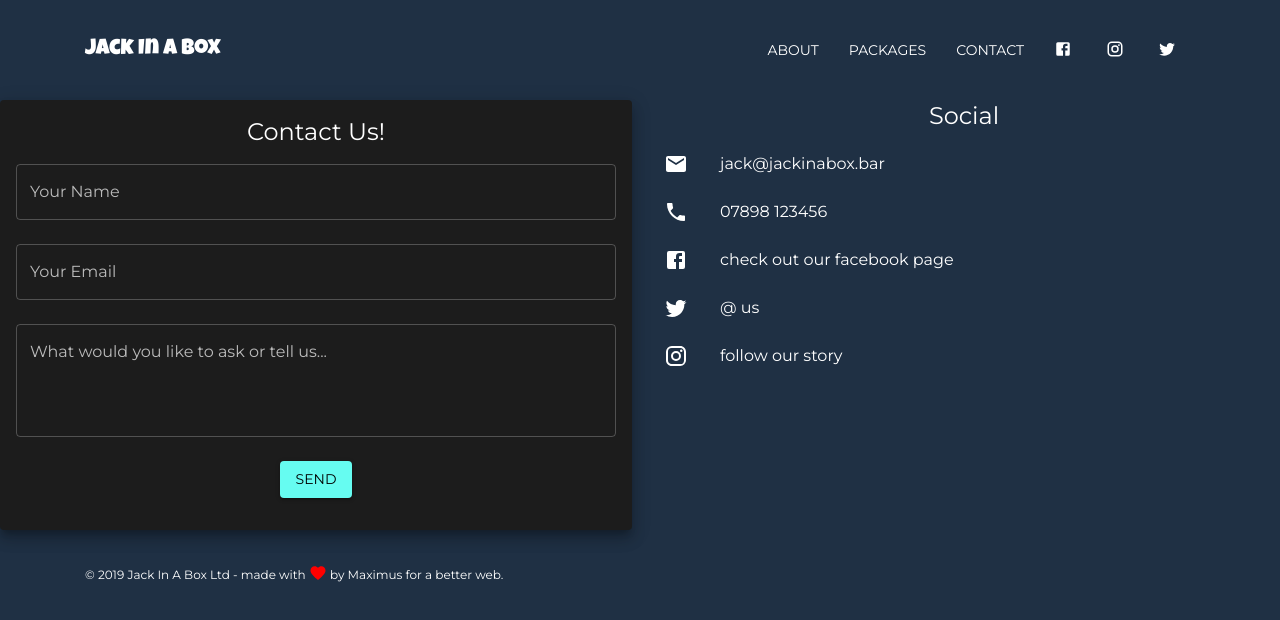
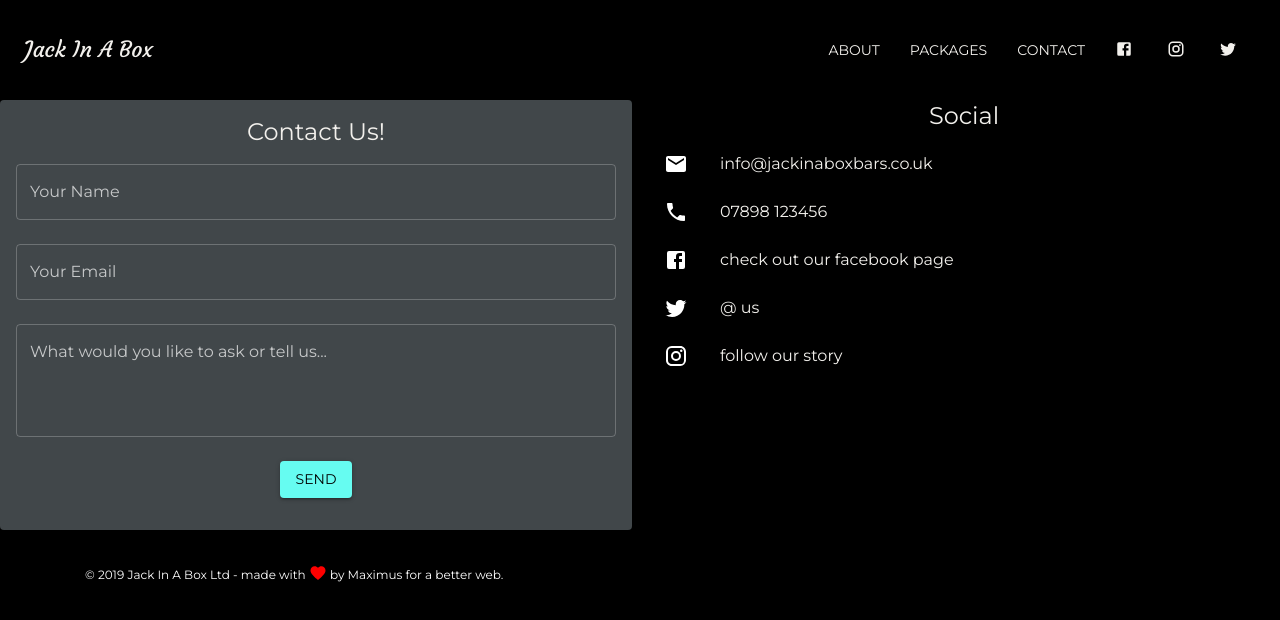
Before and after one commit to sdeagh/jackinabox, a React (Create React App) app: page /contact in a window 1280 px wide. Shown: the top 620 px of the page. Built offline with nearby package versions, Linux system fonts and the light colour scheme.

Commit message:
theme color change

```diff
--- a/public/index.html
+++ b/public/index.html
@@ -22,7 +22,7 @@
       work correctly both with client-side routing and a non-root public URL.
       Learn how to configure a non-root public URL by running `npm run build`.
     -->
-  <link href="https://fonts.googleapis.com/css?family=Luckiest+Guy|Montserrat&display=swap" rel="stylesheet">
+  <link href="https://fonts.googleapis.com/css?family=Courgette|Montserrat&display=swap" rel="stylesheet">
   <title>Jack In A Box</title>
 </head>
 
--- a/src/Contact/Contact.jsx
+++ b/src/Contact/Contact.jsx
@@ -47,7 +47,7 @@ function Contact(props) {
               <ListItemIcon>
                 <EmailIcon />
               </ListItemIcon>
-              <ListItemText primary="jack@jackinabox.bar" />
+              <ListItemText primary="info@jackinaboxbars.co.uk" />
             </ListItem>
             <ListItem button>
               <ListItemIcon>
--- a/src/Header/HeaderLinksStyle.jsx
+++ b/src/Header/HeaderLinksStyle.jsx
@@ -8,11 +8,9 @@ const HeaderLinksStyle = (theme) => ({
     listStyle: 'none',
     paddingTop: '0',
     paddingBottom: '0',
-    color: 'inherit',
   },
   listItem: {
     float: 'left',
-    color: 'inherit',
     position: 'relative',
     display: 'block',
     width: 'auto',
@@ -34,7 +32,7 @@ const HeaderLinksStyle = (theme) => ({
     padding: '0 !important',
   },
   navLink: {
-    color: 'inherit',
+    color: theme.palette.text.primary,
     position: 'relative',
     padding: '0.9375rem',
     fontWeight: '500',
@@ -46,7 +44,6 @@ const HeaderLinksStyle = (theme) => ({
     margin: '0px',
     display: 'inline-flex',
     '&:hover,&:focus': {
-      color: 'inherit',
       background: 'rgba(200, 200, 200, 0.2)',
     },
     [theme.breakpoints.down('sm')]: {
@@ -61,7 +58,6 @@ const HeaderLinksStyle = (theme) => ({
     },
   },
   notificationNavLink: {
-    color: 'inherit',
     padding: '0.9375rem',
     fontWeight: '400',
     fontSize: '12px',
@@ -84,7 +80,6 @@ const HeaderLinksStyle = (theme) => ({
     display: 'inline-flex',
   },
   navLinkActive: {
-    color: 'inherit',
     backgroundColor: 'rgba(255, 255, 255, 0.1)',
   },
   icons: {
--- a/src/Header/HeaderStyle.jsx
+++ b/src/Header/HeaderStyle.jsx
@@ -1,17 +1,6 @@
-import {
-  container,
-  primaryColor,
-  infoColor,
-  successColor,
-  warningColor,
-  dangerColor,
-  roseColor,
-  transition,
-  boxShadow,
-  drawerWidth,
-} from '../assets/css/material-kit-react';
+const drawerWidth = 240;
 
-const headerStyle = {
+const headerStyle = (theme) => ({
   appBar: {
     display: 'flex',
     border: '0',
@@ -37,7 +26,6 @@ const headerStyle = {
     zIndex: '1100',
   },
   container: {
-    ...container,
     minHeight: '50px',
     flex: '1',
     alignItems: 'center',
@@ -50,13 +38,13 @@ const headerStyle = {
   },
   title: {
     lineHeight: '30px',
-    fontFamily: 'Luckiest Guy',
+    color: theme.palette.text.primary,
+    fontFamily: 'Courgette',
     fontSize: '22px',
     fontWeight: 400,
     borderRadius: '3px',
     textDecoration: 'none',
     textTransform: 'none',
-    color: 'inherit',
     '&:hover,&:focus': {
       color: 'inherit',
       background: 'transparent',
@@ -64,42 +52,6 @@ const headerStyle = {
   },
   appResponsive: {
     margin: '20px 10px',
-  },
-  primary: {
-    backgroundColor: primaryColor,
-    color: '#FFFFFF',
-    boxShadow:
-      '0 4px 20px 0px rgba(0, 0, 0, 0.14), 0 7px 12px -5px rgba(156, 39, 176, 0.46)',
-  },
-  info: {
-    backgroundColor: infoColor,
-    color: '#FFFFFF',
-    boxShadow:
-      '0 4px 20px 0px rgba(0, 0, 0, 0.14), 0 7px 12px -5px rgba(0, 188, 212, 0.46)',
-  },
-  success: {
-    backgroundColor: successColor,
-    color: '#FFFFFF',
-    boxShadow:
-      '0 4px 20px 0px rgba(0, 0, 0, 0.14), 0 7px 12px -5px rgba(76, 175, 80, 0.46)',
-  },
-  warning: {
-    backgroundColor: warningColor,
-    color: '#FFFFFF',
-    boxShadow:
-      '0 4px 20px 0px rgba(0, 0, 0, 0.14), 0 7px 12px -5px rgba(255, 152, 0, 0.46)',
-  },
-  danger: {
-    backgroundColor: dangerColor,
-    color: '#FFFFFF',
-    boxShadow:
-      '0 4px 20px 0px rgba(0, 0, 0, 0.14), 0 7px 12px -5px rgba(244, 67, 54, 0.46)',
-  },
-  rose: {
-    backgroundColor: roseColor,
-    color: '#FFFFFF',
-    boxShadow:
-      '0 4px 20px 0px rgba(0, 0, 0, 0.14), 0 7px 12px -5px rgba(233, 30, 99, 0.46)',
   },
   transparent: {
     backgroundColor: 'transparent !important',
@@ -130,7 +82,6 @@ const headerStyle = {
     transitionDuration: '.2s, .2s, .35s',
     transitionTimingFunction: 'linear, linear, ease',
     width: drawerWidth,
-    ...boxShadow,
     position: 'fixed',
     display: 'block',
     top: '0',
@@ -143,8 +94,7 @@ const headerStyle = {
     textAlign: 'left',
     paddingRight: '0px',
     paddingLeft: '0',
-    ...transition,
   },
-};
+});
 
 export default headerStyle;
--- a/src/assets/css/jackinaboxTheme.jsx
+++ b/src/assets/css/jackinaboxTheme.jsx
@@ -10,11 +10,11 @@ const theme = createMuiTheme({
   },
   palette: {
     background: {
-      paper: '#1c1c1c',
-      default: '#1F3044',
+      paper: '#41474a',
+      default: '#000000',
     },
     text: {
-      primary: 'rgba(255, 255, 255, 1)',
+      primary: 'rgba(242, 240, 236, 1)',
       secondary: 'rgba(255, 255, 255, 0.7)',
       disabled: 'rgba(255, 255, 255, 0.5)',
       hint: 'rgba(255, 255, 255, 0.5)',
```
